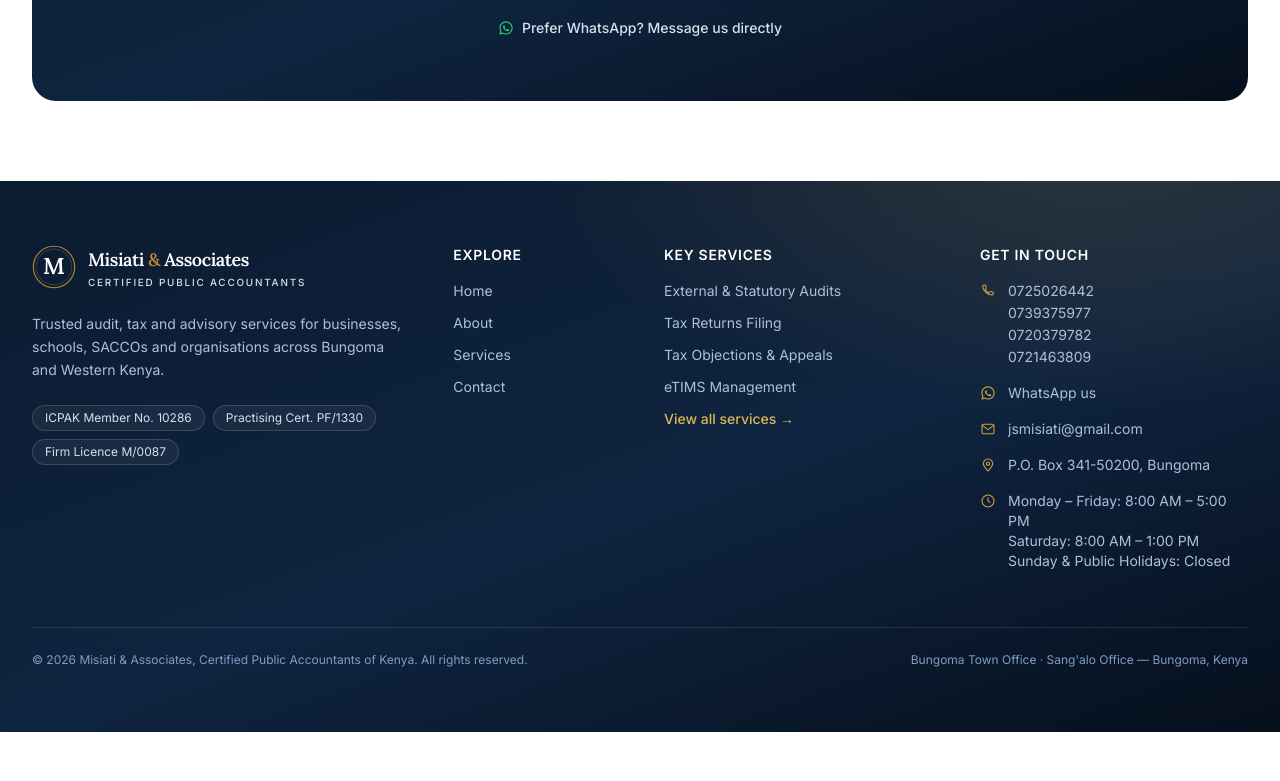
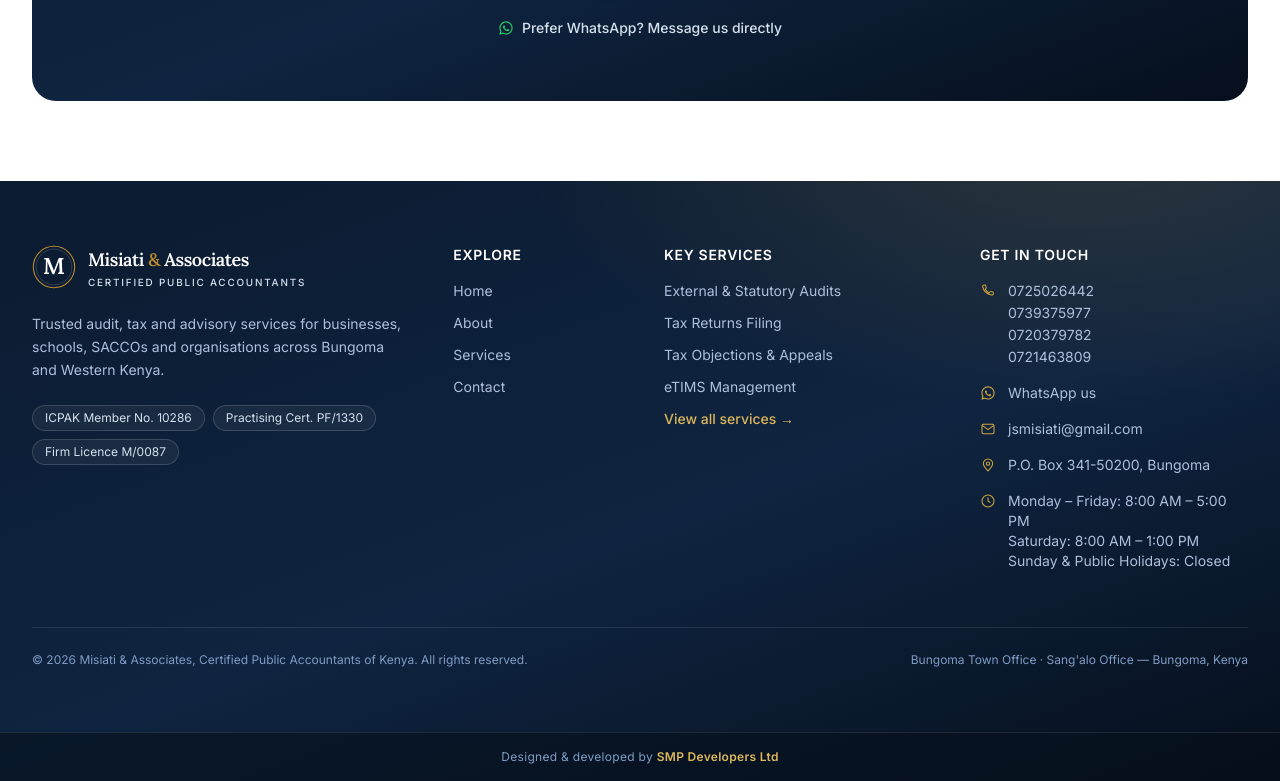
Before and after one commit to simboni/Facilitator-Emmanuel, a Next.js app: page / in a window 1280 px wide. Shown: the part 4267-5048 px from the top of the page. Before the commit the page ends 4999 px from the top, so only its background shows below. Built offline with nearby package versions, Linux system fonts and the light colour scheme.

Commit message:
Add SMP Developers Ltd credit strip across the footer
Full-width developer credit line at the base of the footer on every page.

Co-Authored-By: Claude Opus 4.8 <noreply@anthropic.com>
Claude-Session: https://claude.ai/code/session_01UhUmwGcqmwF54s4frf586L

```diff
--- a/src/components/site-footer.tsx
+++ b/src/components/site-footer.tsx
@@ -150,6 +150,14 @@ export function SiteFooter() {
           </p>
         </div>
       </div>
+
+      {/* Developer credit — full width across the page */}
+      <div className="border-t border-white/10 bg-navy-950/60">
+        <div className="container-page py-4 text-center text-xs tracking-wide text-navy-300">
+          Designed &amp; developed by{" "}
+          <span className="font-semibold text-gold-300">SMP Developers Ltd</span>
+        </div>
+      </div>
     </footer>
   );
 }
```
